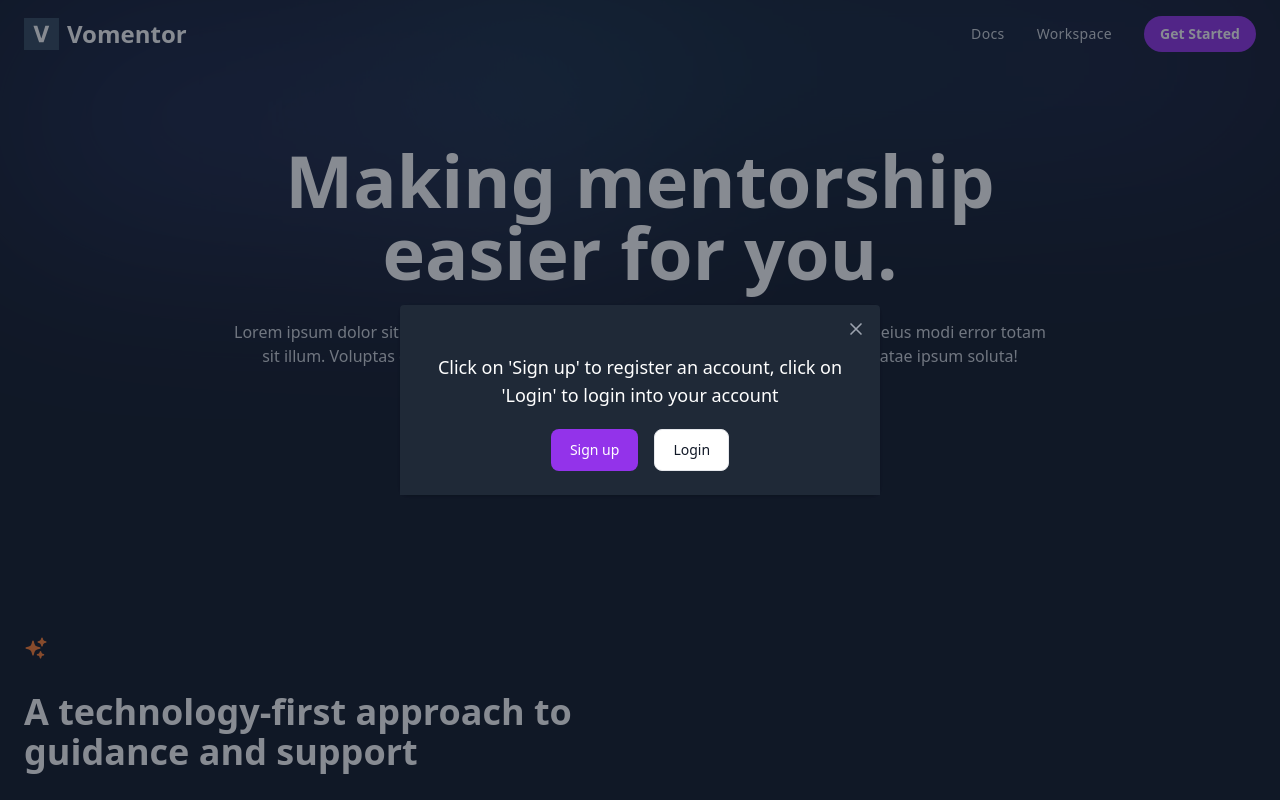
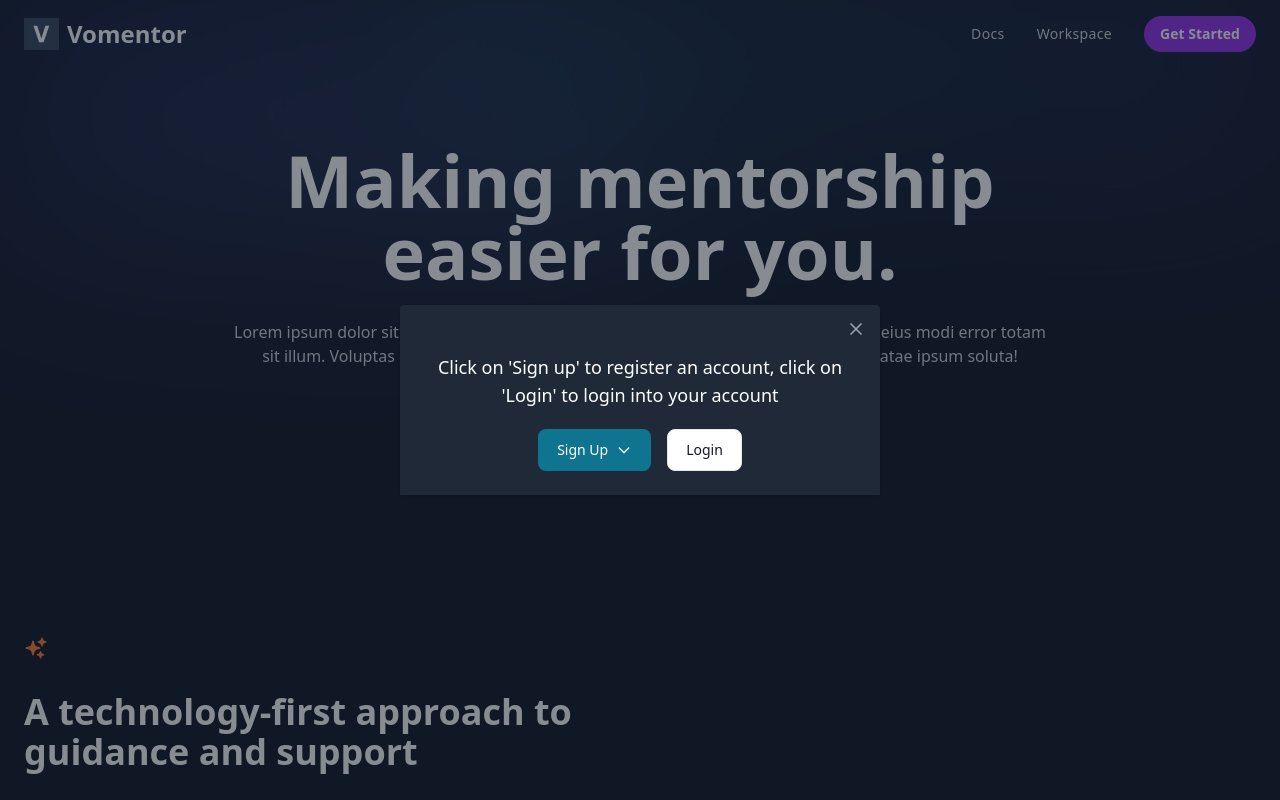
Before and after one commit to victoroab/fypplayground-client, a React (Vite) app: page / in a window 1280 px wide. Both pictures are taken after a click on the element "Get Started". Shown: the top 800 px of the page. Built offline with nearby package versions, Linux system fonts and the light colour scheme; no server answers.

Commit message:
Ui changes

```diff
--- a/src/components/CallToAction.tsx
+++ b/src/components/CallToAction.tsx
@@ -68,7 +68,7 @@ const CallToAction = ({ setVisible }: Props) => {
               foster mentorships.
             </p>
             <div
-              className="flex flex-wrap justify-center gap-6"
+              className="flex cursor-pointer flex-wrap justify-center gap-6"
               onClick={toggleModal}
             >
               <span className="relative flex h-12 w-full items-center justify-center px-8 before:absolute before:inset-0 before:rounded-full before:bg-primary before:transition before:duration-300 hover:before:scale-105 active:duration-75 active:before:scale-95 sm:w-max">
--- a/src/components/Navbar.tsx
+++ b/src/components/Navbar.tsx
@@ -1,6 +1,6 @@
 import { useState } from 'react'
 import { Link, Navigate, useNavigate } from 'react-router-dom'
-import { Button, Modal } from 'flowbite-react'
+import { Button, Dropdown, Modal } from 'flowbite-react'
 import { supabase } from '../config/supabase'
 
 const Navbar = () => {
@@ -39,14 +39,26 @@ const Navbar = () => {
               login into your account
             </h3>
             <div className="flex justify-center gap-4">
-              <Button
+              {/* <Button
                 className="bg-primary"
                 onClick={() => {
                   onclose(), navigate('/sign-up')
                 }}
               >
                 Sign up
-              </Button>
+              </Button> */}
+              <Dropdown label="Sign Up">
+                <Dropdown.Item
+                  onClick={() => {
+                    onclose(), navigate('/sign-up')
+                  }}
+                >
+                  <Link to="/sign-up">
+                    <span>As Student</span>
+                  </Link>
+                </Dropdown.Item>
+                <Dropdown.Item>As Mentor</Dropdown.Item>
+              </Dropdown>
               <Button
                 color="gray"
                 onClick={() => {
--- a/src/pages/Home/Home.tsx
+++ b/src/pages/Home/Home.tsx
@@ -3,7 +3,7 @@ import HeroSection from '../../components/HeroSection'
 import Features from '../../components/Features'
 import Testimonials from '../../components/Testimonials'
 import CallToAction from '../../components/CallToAction'
-import { Button, Modal } from 'flowbite-react'
+import { Button, Modal, Dropdown } from 'flowbite-react'
 import { HiOutlineExclamationCircle } from 'react-icons/hi'
 import { Link } from 'react-router-dom'
 
@@ -29,9 +29,20 @@ const Home = () => {
               login into your account
             </h3>
             <div className="flex justify-center gap-4">
-              <Button className="bg-primary" onClick={onclose}>
-                <Link to="/sign-up">Sign up</Link>
-              </Button>
+              <Dropdown label="Sign Up">
+                <Dropdown.Item onClick={onclose}>
+                  <Link to="/sign-up">
+                    <span>As Student</span>
+                  </Link>
+                </Dropdown.Item>
+                <Dropdown.Item>As Mentor</Dropdown.Item>
+              </Dropdown>
+              {/* <Link to="/sign-up">
+                <Button className="bg-primary" onClick={onclose}>
+                  Sign up
+                </Button>
+              </Link> */}
+
               <Button color="gray" onClick={onclose}>
                 <Link to="/sign-in">Login</Link>
               </Button>
```
